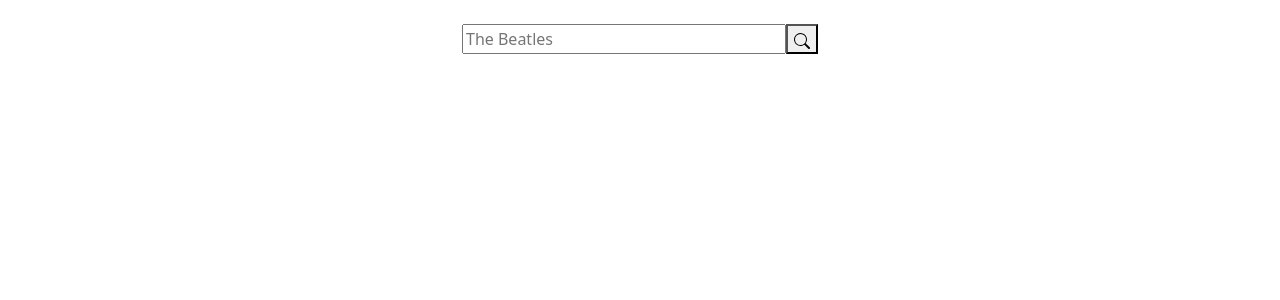
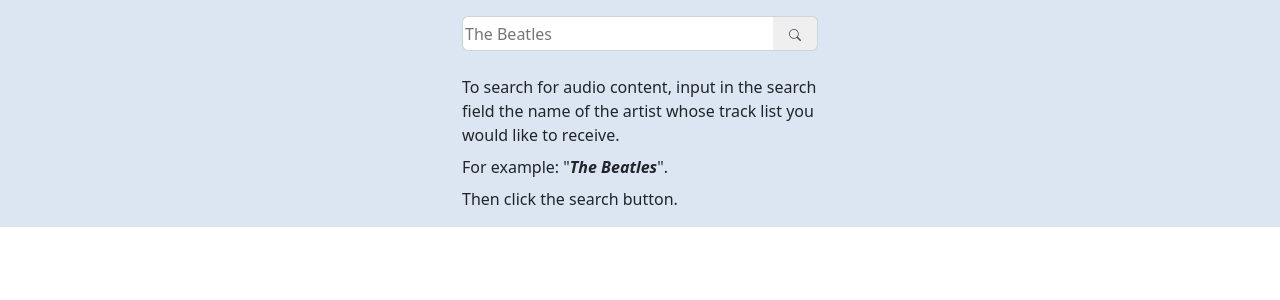
Before and after one commit to Ok-Trygub/iTunes_MusicSearch, a React (Create React App) app: page / in a window 1280 px wide. Shown: the top 300 px of the page. Built offline with nearby package versions, Linux system fonts and the light colour scheme.

Commit message:
add styles

```diff
--- a/src/App.js
+++ b/src/App.js
@@ -1,29 +1,13 @@
-import SongsSearchField from "./components/SongsSearchField";
 import SongsList from "./components/SongsList";
-import {useGetSongsQuery} from "./store/slices/iTunesApi";
 import Container from "react-bootstrap/Container";
-import Row from "react-bootstrap/Row";
-import Col from "react-bootstrap/Col";
-
 
 
 function App() {
-
-
-
     return (
-        <div className="App">
+        <div className="App mainBgColor">
             <main>
-                <Container>
-
-
-                    <Row>
-                        <Col>
-                            <SongsList/>
-                        </Col>
-                    </Row>
-
-
+                <Container className='py-3'>
+                    <SongsList/>
                 </Container>
             </main>
         </div>
--- /dev/null
+++ b/src/assets/default.css
@@ -0,0 +1,12 @@
+html {
+    box-sizing: border-box;
+}
+
+p {
+    margin: 0;
+    padding: 0;
+}
+
+.mainBgColor {
+    background-color: #dce6f2;
+}
--- a/src/icons/Search.jsx
+++ b/src/assets/icons/Search.jsx
@@ -2,7 +2,7 @@
 
 const Search = () => {
     return (
-        <svg xmlns="http://www.w3.org/2000/svg" width="16" height="16" fill="currentColor"
+        <svg xmlns="http://www.w3.org/2000/svg" width="12" height="12" fill="#495057"
              className="bi bi-search" viewBox="0 0 16 16">
             <path
                 d="M11.742 10.344a6.5 6.5 0 1 0-1.397 1.398h-.001c.03.04.062.078.098.115l3.85 3.85a1 1 0 0 0 1.415-1.414l-3.85-3.85a1.007 1.007 0 0 0-.115-.1zM12 6.5a5.5 5.5 0 1 1-11 0 5.5 5.5 0 0 1 11 0z"/>
--- a/src/components/SongsList.jsx
+++ b/src/components/SongsList.jsx
@@ -1,68 +1,84 @@
-import React, {useState} from 'react';
+import React, {useEffect, useState} from 'react';
+import './SongsList/SongsList.css';
 import Accordion from "react-bootstrap/Accordion";
 import {useGetSongsQuery} from "../store/slices/iTunesApi";
+import SongsSearchField from "./SongsSearchField/SongsSearchField";
+import Tip from "./tip";
 import Row from "react-bootstrap/Row";
 import Col from "react-bootstrap/Col";
-import SongsSearchField from "./SongsSearchField";
+
 
 const SongsList = () => {
 
     const [searchResult, setSearchResult] = useState();
-
-    const [artistName, setArtistName] = useState();
+    const [searchArtistName, setSearchArtistName] = useState();
+    const [currentArtistName, setCurrentArtistName] = useState();
     const [skip, setSkip] = useState(true);
-    const {data, isLoading} = useGetSongsQuery(artistName, {skip});
+    const {data, isLoading} = useGetSongsQuery(currentArtistName, {skip});
 
 
-    console.log(searchResult)
+    if (searchResult) console.log(searchResult[1])
+    // if(searchResult) searchResult.map(item => console.log(item.trackViewUrl))
+
+    useEffect(() => {
+        if (!data) return;
+
+        const getDataList = () => {
+            const dataList = Object.entries(data)[1];
+            setSearchResult(dataList[1])
+        }
+        getDataList();
+
+    }, [data]);
 
 
     const InputHandler = ({target}) => {
-        setArtistName(target.value);
+        setSearchArtistName(target.value);
     }
 
 
     const SearchHandler = (event) => {
         event.preventDefault();
 
+        if (!searchArtistName) return;
+        setCurrentArtistName(searchArtistName);
+        setSearchArtistName('');
+
         setSkip(false);
 
-
-        const getDataList = async () => {
-            const dataList = Object.entries(await data)[1];
-            console.log(dataList)
-            setSearchResult(dataList[1])
-        }
-
-
-        getDataList();
     }
 
 
     if (isLoading) return <h1>Loading...</h1>
 
+
     return (
-        <div>
-            <Row>
-                <Col xs={4} className='mx-auto'>
+        <>
             <SongsSearchField
                 searchHandler={SearchHandler}
                 inputHandler={InputHandler}
+            />
 
-                    />
+<Row>
+    <Col lg={8} className='mx-auto'>
+        <Accordion>
+            {searchResult ? searchResult.map((item, index) => (
+                    <Accordion.Item eventKey={index} key={index}>
+
+                        <Accordion.Header>
+                            <Row className='w-100'>
+                                <Col>
+                                    <img src={item.artworkUrl60} alt=""/>
                                 </Col>
+                                <Col>
+                                    {currentArtistName}
+                                </Col>
+                                <Col>{item.collectionName}</Col>
+                                <Col>{item.primaryGenreName}</Col>
                             </Row>
+                        </Accordion.Header>
 
 
-            <Row>
-                <Col>
-
-                    <Accordion>
-
-                        {searchResult ? searchResult.map((item, index) => (
-
-                                <Accordion.Item eventKey={index} key={index}>
-                                    <Accordion.Header>Accordion Item {index}</Accordion.Header>
                         <Accordion.Body>
                             Lorem ipsum dolor sit amet, consectetur adipiscing elit, sed do
                             eiusmod tempor incididunt ut labore et dolore magna aliqua. Ut enim ad
@@ -71,16 +87,13 @@
                     </Accordion.Item>
                 ))
                 :
-                            null
+                <Tip/>
             }
-
-
         </Accordion>
     </Col>
 </Row>
 
-
-        </div>
+        </>
     );
 };
 
--- a/src/components/SongsSearchField.jsx
+++ /dev/null
@@ -1,32 +0,0 @@
-import React from 'react';
-import Search from "../icons/Search";
-
-
-const SongsSearchField = (props) => {
-
-
-
-
-
-
-
-
-    return (
-        <div className='mt-4'>
-
-
-                <form className='d-flex'>
-                    <input type="text" className='w-100' placeholder='The Beatles' onChange={props.inputHandler}/>
-                    <button onClick={props.searchHandler}>
-                        <Search />
-                    </button>
-                </form>
-
-
-
-
-        </div>
-    );
-};
-
-export default SongsSearchField;
--- /dev/null
+++ b/src/components/SongsSearchField/SongsSearchField.css
@@ -0,0 +1,16 @@
+.searchInput, .searchInput:active {
+    border: 1px solid #ced4da;
+    border-right: none;
+    border-top-left-radius: 0.375rem;
+    border-bottom-left-radius: 0.375rem;
+    height: 35px;
+}
+
+
+.searchBtn {
+    border: 1px solid #ced4da;
+    border-left: none;
+    border-top-right-radius: 0.375rem;
+    border-bottom-right-radius: 0.375rem;
+    width: 50px;
+}
--- /dev/null
+++ b/src/components/SongsSearchField/SongsSearchField.jsx
@@ -0,0 +1,25 @@
+import React from 'react';
+import './SongsSearchField.css';
+import Search from "../../assets/icons/Search";
+import Row from "react-bootstrap/Row";
+import Col from "react-bootstrap/Col";
+
+
+const SongsSearchField = (props) => {
+
+    return (
+            <Row>
+                <Col xs={10} sm={8} md={6} lg={4} className='mx-auto mb-4'>
+                    <form className='d-flex'>
+                        <input type="text" className='w-100 searchInput' placeholder='The Beatles'
+                               onChange={props.inputHandler}/>
+                        <button className='searchBtn' onClick={props.searchHandler}>
+                            <Search/>
+                        </button>
+                    </form>
+                </Col>
+            </Row>
+    );
+};
+
+export default SongsSearchField;
--- /dev/null
+++ b/src/components/tip.jsx
@@ -0,0 +1,22 @@
+import React from 'react';
+import Row from "react-bootstrap/Row";
+import Col from "react-bootstrap/Col";
+
+const Tip = () => {
+    return (
+        <Row>
+            <Col xs={10} sm={8} lg={6} className='mx-auto my-t'>
+                <p>To search for audio content, input in the search field the name of the artist whose track list
+                    you would like to receive.
+
+                    <span className='d-block my-2'>
+                        For example: "<b><em>The Beatles</em></b>".
+                    </span>
+
+                    Then click the search button.</p>
+            </Col>
+        </Row>
+    );
+};
+
+export default Tip;
--- a/src/index.js
+++ b/src/index.js
@@ -1,7 +1,8 @@
 import React from 'react';
 import ReactDOM from 'react-dom/client';
 import 'bootstrap/dist/css/bootstrap.min.css';
-import store from './store'
+import './assets/default.css';
+import store from './store';
 import {Provider} from 'react-redux';
 import App from './App';
 
```
Also changed, not shown: src/components/SongsList/SongsList.css (added), 1 other file (tests, documents, lock files or other folders). Lines whose indentation alone changed are shown as unchanged.
